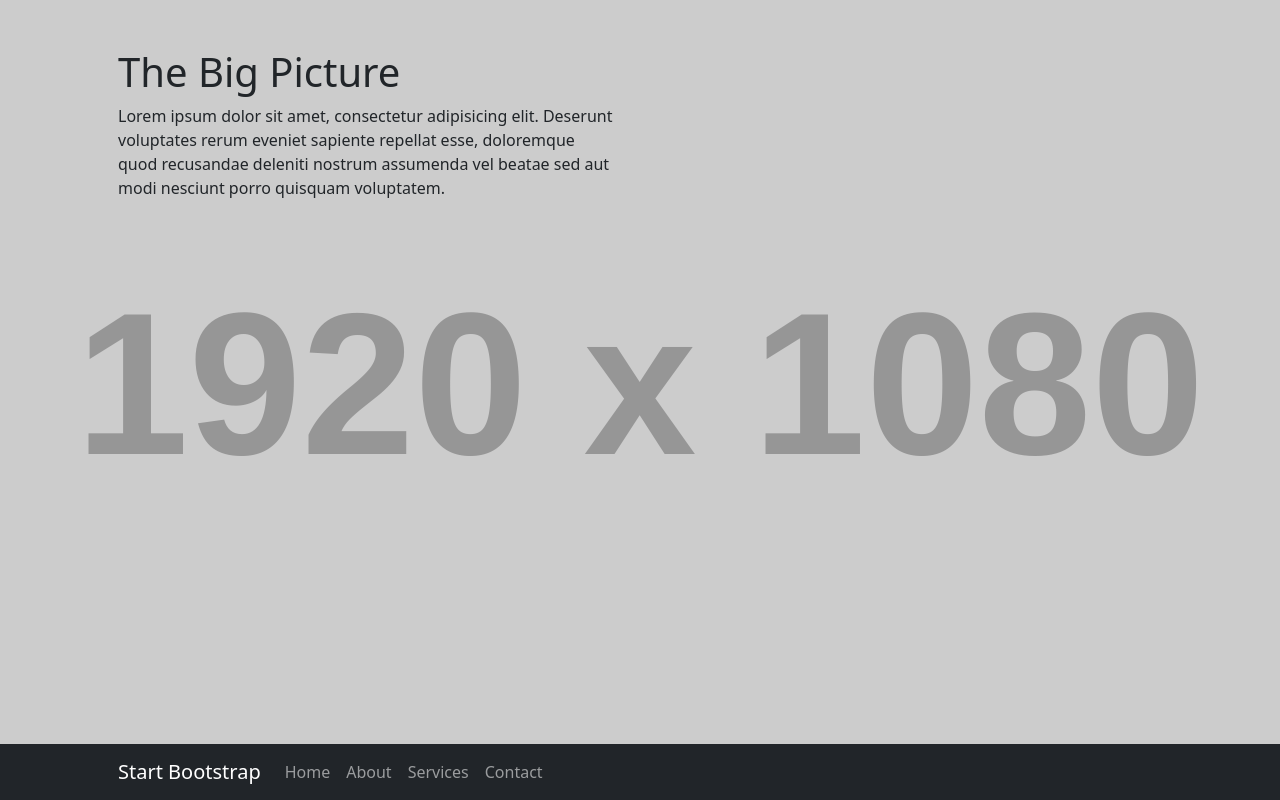
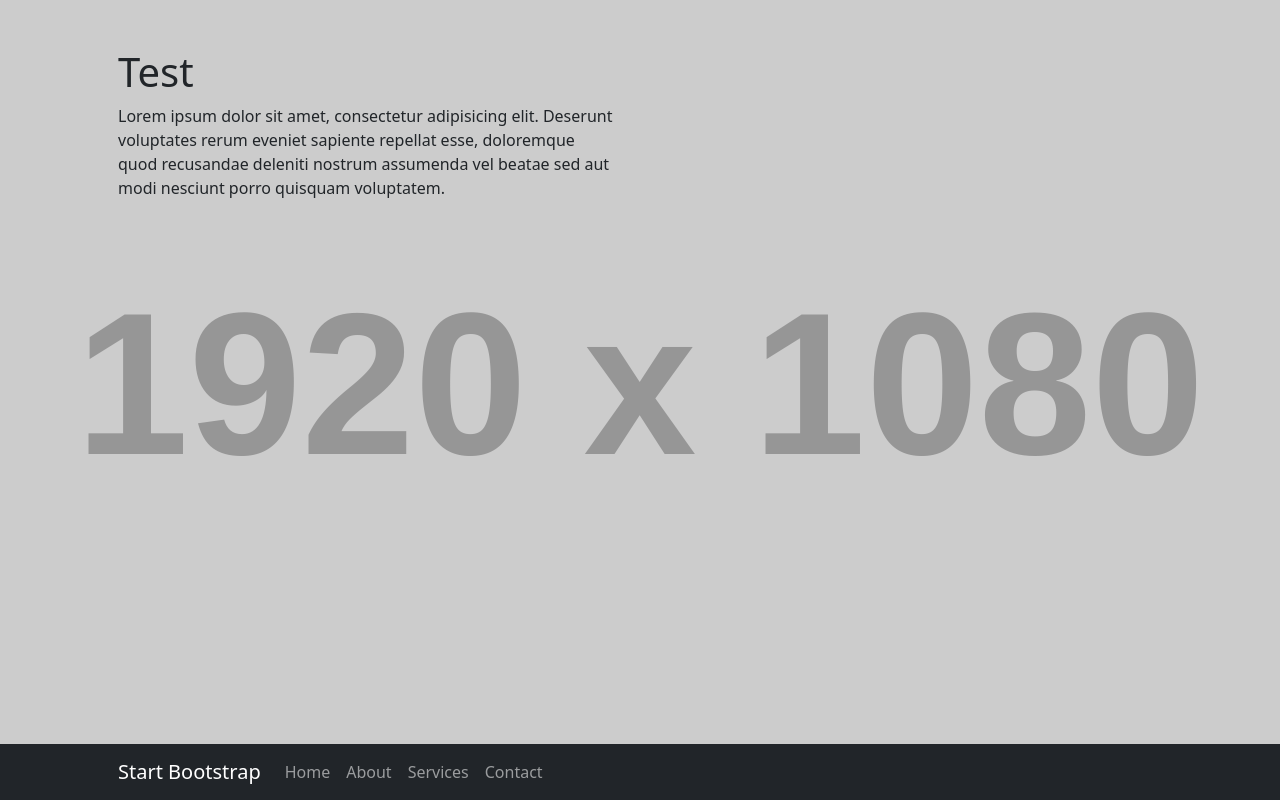
Before and after one commit to shhall89/shhall89.github.io, a plain HTML site: page index.html in a window 1280 px wide. Drawn offline with nearby package versions, Linux system fonts and the light colour scheme; placeholder pictures from the web are drawn by us.

Commit message:
Test pt. 2

```diff
--- a/index.html
+++ b/index.html
@@ -5,7 +5,7 @@
         <meta name="viewport" content="width=device-width, initial-scale=1, shrink-to-fit=no" />
         <meta name="description" content="" />
         <meta name="author" content="" />
-        <title>Test</title>
+        <title>The Big Picture - Start Bootstrap Template</title>
         <!-- Favicon-->
         <link rel="icon" type="image/x-icon" href="assets/favicon.ico" />
         <!-- Core theme CSS (includes Bootstrap)-->
@@ -32,7 +32,7 @@
             <div class="container px-4 px-lg-5">
                 <div class="row gx-4 gx-lg-5">
                     <div class="col-lg-6">
-                        <h1 class="mt-5">The Big Picture</h1>
+                        <h1 class="mt-5">Test</h1>
                         <p>Lorem ipsum dolor sit amet, consectetur adipisicing elit. Deserunt voluptates rerum eveniet sapiente repellat esse, doloremque quod recusandae deleniti nostrum assumenda vel beatae sed aut modi nesciunt porro quisquam voluptatem.</p>
                     </div>
                 </div>
```
